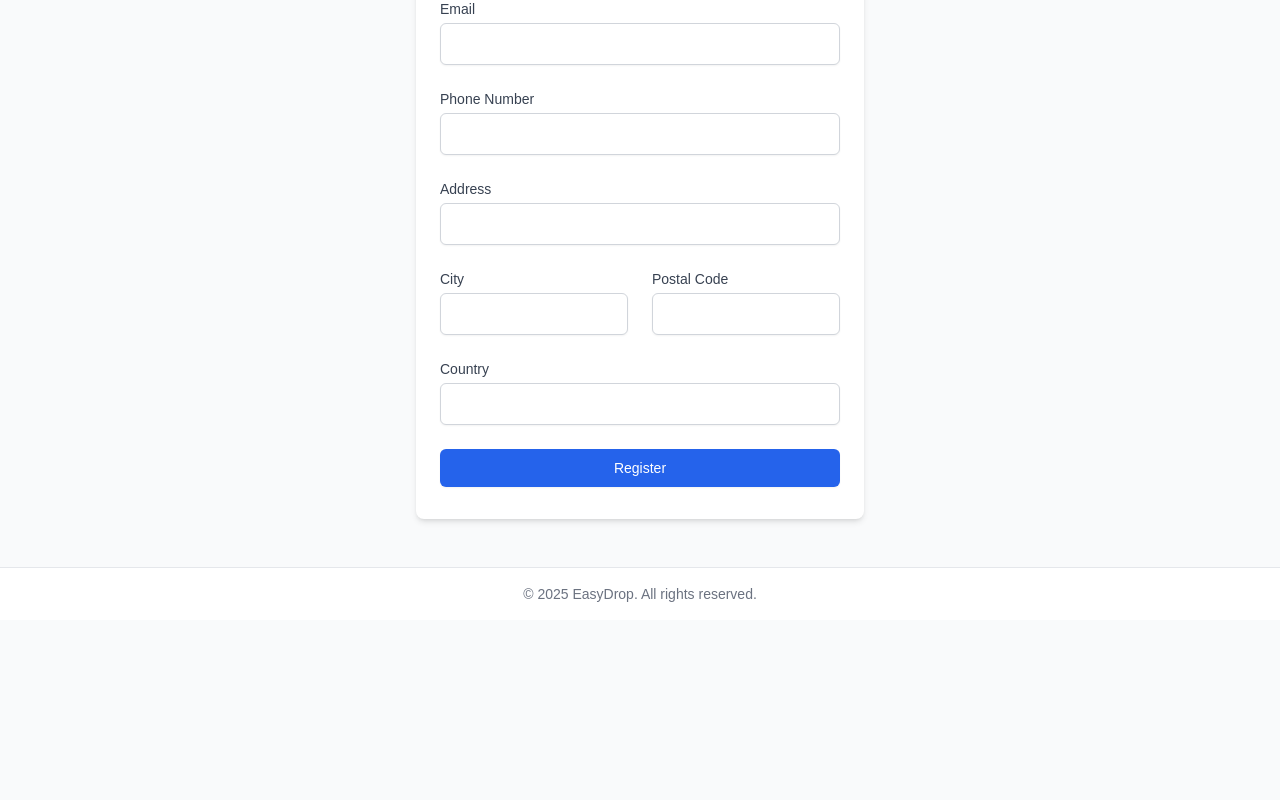
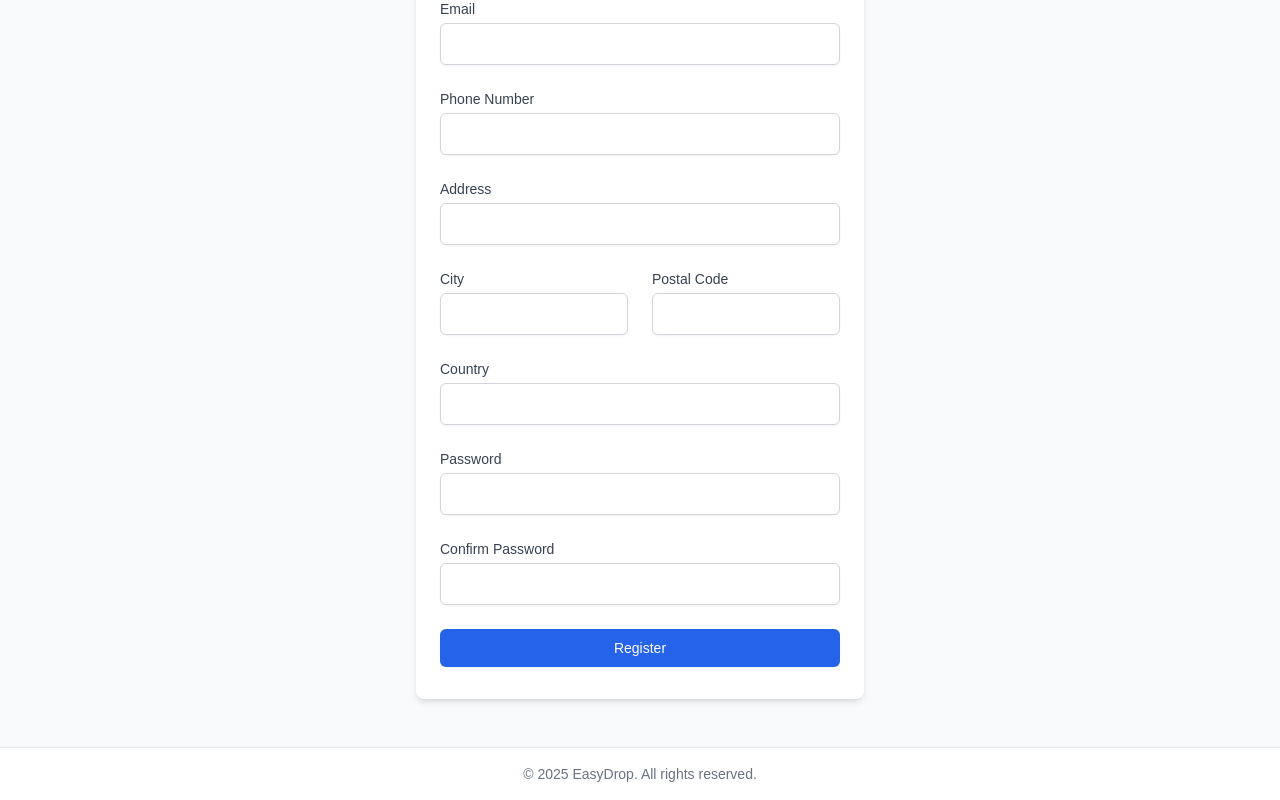
Before and after one commit to EasyDropEt/EasyDrop-SaaS, a Next.js app: page /business/register in a window 1280 px wide. Shown: the part 357-1157 px from the top of the page. Before the commit the page ends 977 px from the top, so only its background shows below. Built offline with nearby package versions, Linux system fonts and the light colour scheme.

Commit message:
Feat: update RegisterForm with password and password confirmation fields, including validation for minimum length and matching criteria

```diff
--- a/components/business/RegisterForm.tsx
+++ b/components/business/RegisterForm.tsx
@@ -16,6 +16,8 @@ const initialFormState: Omit<BusinessRegistration, 'location'> & {
   city: string;
   postal_code: string;
   country: string;
+  password: string;
+  password_confirmation: string;
 } = {
   business_name: '',
   owner_first_name: '',
@@ -26,6 +28,8 @@ const initialFormState: Omit<BusinessRegistration, 'location'> & {
   city: '',
   postal_code: '',
   country: '',
+  password: '',
+  password_confirmation: '',
 };
 
 interface RegisterBusinessPayload {
@@ -60,7 +64,8 @@ export const RegisterForm: React.FC = () => {
     // Required field validation
     const requiredFields = [
       'business_name', 'owner_first_name', 'owner_last_name',
-      'email', 'phone_number', 'address', 'city', 'postal_code', 'country'
+      'email', 'phone_number', 'address', 'city', 'postal_code', 'country',
+      'password', 'password_confirmation'
     ];
 
     requiredFields.forEach((field) => {
@@ -78,6 +83,16 @@ export const RegisterForm: React.FC = () => {
     // Phone validation (simple check)
     if (formData.phone_number && !/^\+?[0-9() -]{8,}$/.test(formData.phone_number)) {
       newErrors.phone_number = 'Please enter a valid phone number';
+    }
+
+    // Password validation
+    if (formData.password && formData.password.length < 8) {
+      newErrors.password = 'Password must be at least 8 characters long';
+    }
+
+    // Password confirmation validation
+    if (formData.password !== formData.password_confirmation) {
+      newErrors.password_confirmation = 'Passwords do not match';
     }
 
     setErrors(newErrors);
@@ -125,7 +140,7 @@ export const RegisterForm: React.FC = () => {
           longitude: 0
         },
         billing_details: [{}],
-        password: "password@Pass123"
+        password: formData.password
       };
 
       const apiClient = new ApiClient();
@@ -136,7 +151,7 @@ export const RegisterForm: React.FC = () => {
 
       // Account created, now request an OTP to login
       const getOtpUseCase = new GetBusinessOtpUseCase(businessRepo);
-      const otpResult = await getOtpUseCase.execute(formData.phone_number, "password@Pass123");
+      const otpResult = await getOtpUseCase.execute(formData.phone_number, formData.password);
 
       setSuccessMessage(`Business account created successfully! Please check your phone for verification code to login. Your user ID is: ${otpResult.user_id}`);
 
@@ -354,6 +369,44 @@ export const RegisterForm: React.FC = () => {
         </div>
 
         <div>
+          <label htmlFor="password" className="block text-sm font-medium text-gray-700">
+            Password
+          </label>
+          <input
+            id="password"
+            name="password"
+            type="password"
+            value={formData.password}
+            onChange={handleChange}
+            className={`mt-1 block w-full px-3 py-2 border ${
+              errors.password ? 'border-red-300' : 'border-gray-300'
+            } rounded-md shadow-sm focus:outline-none focus:ring-blue-500 focus:border-blue-500`}
+          />
+          {errors.password && (
+            <p className="mt-1 text-sm text-red-600">{errors.password}</p>
+          )}
+        </div>
+
+        <div>
+          <label htmlFor="password_confirmation" className="block text-sm font-medium text-gray-700">
+            Confirm Password
+          </label>
+          <input
+            id="password_confirmation"
+            name="password_confirmation"
+            type="password"
+            value={formData.password_confirmation}
+            onChange={handleChange}
+            className={`mt-1 block w-full px-3 py-2 border ${
+              errors.password_confirmation ? 'border-red-300' : 'border-gray-300'
+            } rounded-md shadow-sm focus:outline-none focus:ring-blue-500 focus:border-blue-500`}
+          />
+          {errors.password_confirmation && (
+            <p className="mt-1 text-sm text-red-600">{errors.password_confirmation}</p>
+          )}
+        </div>
+
+        <div>
           <button
             type="submit"
             disabled={isLoading}
```
